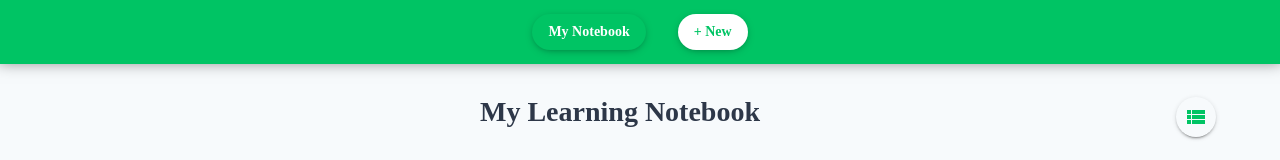
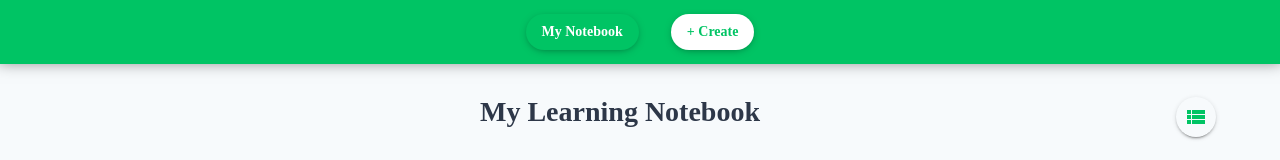
Before and after one commit to sksareen/gyaan-public, a React (Create React App) app in the folder frontend/: page /notebook in a window 1280 px wide. Shown: the top 160 px of the page. Built offline with nearby package versions, Linux system fonts and the light colour scheme.

Commit message:
nicer UI and tweaks

```diff
--- a/frontend/src/components/Navigation.js
+++ b/frontend/src/components/Navigation.js
@@ -82,7 +82,7 @@ const Navigation = () => {
                             color: theme.palette.primary.main
                         }}
                     >
-                        + New
+                        + Create
                     </Button>
                 </Box>
             </Toolbar>
--- a/frontend/src/components/NotebookView.js
+++ b/frontend/src/components/NotebookView.js
@@ -92,7 +92,8 @@ const NotebookView = () => {
                             minHeight: isListView ? 'auto' : '180px',
                             maxHeight: isListView ? '80px' : '180px',
                             height: isListView ? '80px' : 'auto',
-                            borderRadius: 3,
+                            borderRadius: 2,
+                            boxShadow: 2,
                             '&:hover': {
                                 transition: 'all 0.2s ease-in-out',
                                 transform: 'translateY(-2px)',
```
